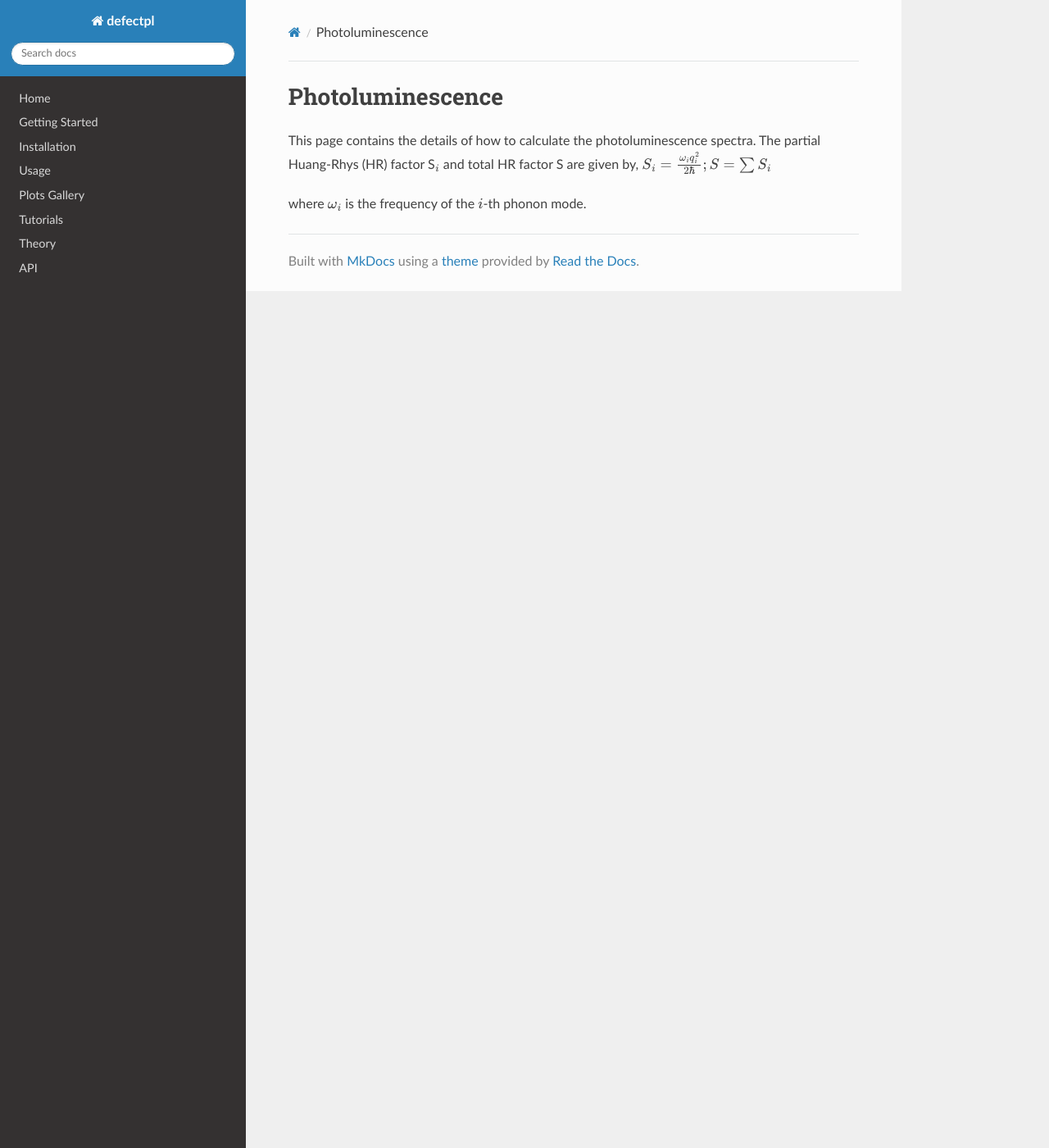
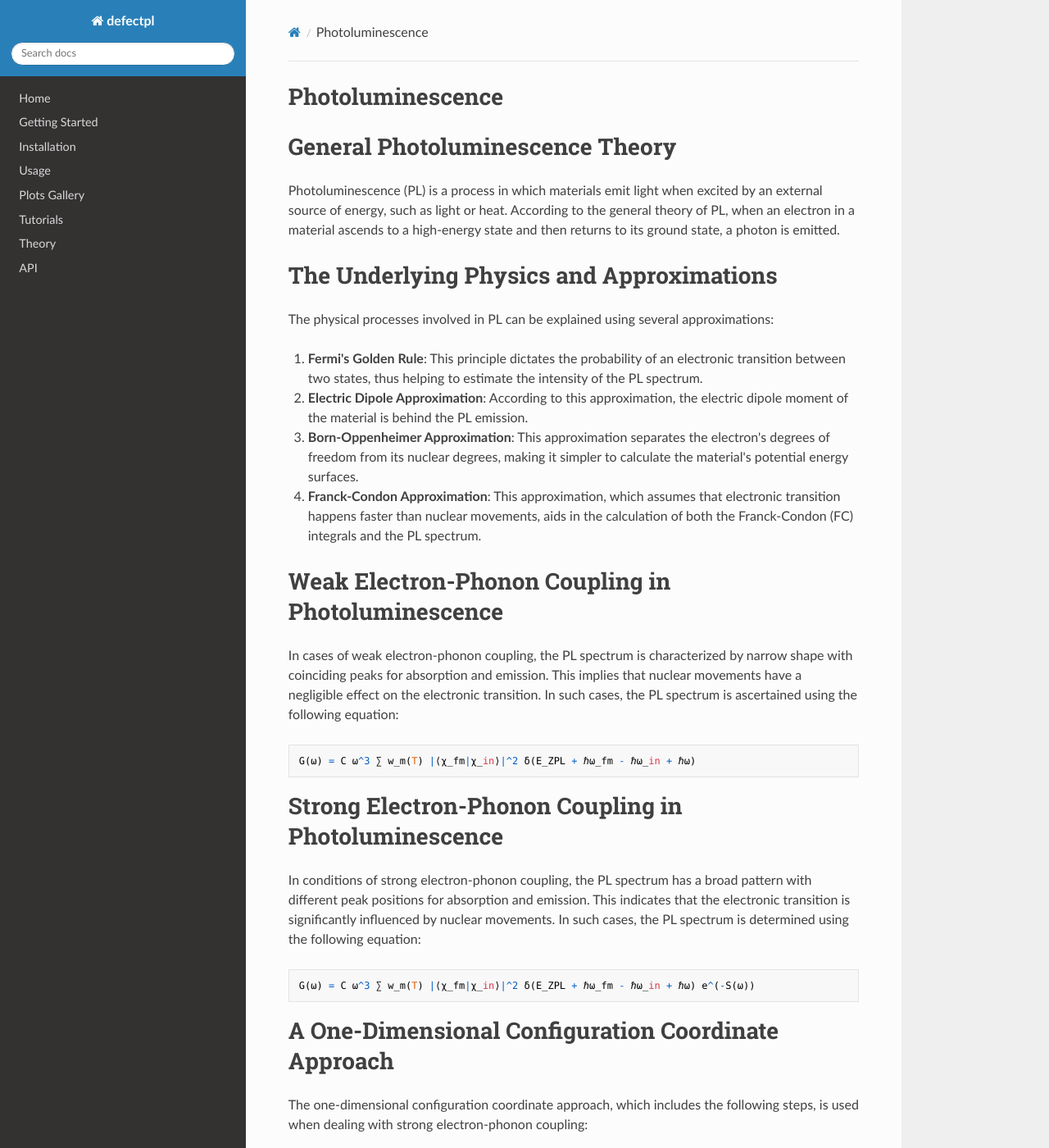
Before and after one commit to Shibu778/defectpl, an MkDocs documentation site: the page built from docs/theory/photoluminescence.md, in a window 1280 px wide and 1400 px high. Shown: the whole window at 82% size. Built offline with MkDocs 1.6.1, drawn with Linux system fonts in a browser that asks for light colours; nearby versions of some CDN libraries; some of the changed text lies outside the part shown.

Commit message:
rough_first

```diff
--- a/docs/theory/photoluminescence.md
+++ b/docs/theory/photoluminescence.md
@@ -1,7 +1,59 @@
 # Photoluminescence
 
-This page contains the details of how to calculate the photoluminescence spectra.
-The partial Huang-Rhys (HR) factor S$_i$ and total HR factor S are given by,
-    $S_i  = \frac{\omega_i q_i^2} {2 \hbar}; S = \sum S_i$
+# General Photoluminescence Theory
 
-where $\omega_i$ is the frequency of the $i$-th phonon mode.
+Photoluminescence (PL) is a process in which materials emit light when excited by an external source of energy, such as light or heat. According to the general theory of PL, when an electron in a material ascends to a high-energy state and then returns to its ground state, a photon is emitted.
+
+# The Underlying Physics and Approximations
+
+The physical processes involved in PL can be explained using several approximations:
+
+1. **Fermi's Golden Rule**: This principle dictates the probability of an electronic transition between two states, thus helping to estimate the intensity of the PL spectrum.
+
+2. **Electric Dipole Approximation**: According to this approximation, the electric dipole moment of the material is behind the PL emission.
+
+3. **Born-Oppenheimer Approximation**: This approximation separates the electron's degrees of freedom from its nuclear degrees, making it simpler to calculate the material's potential energy surfaces.
+
+4. **Franck-Condon Approximation**: This approximation, which assumes that electronic transition happens faster than nuclear movements, aids in the calculation of both the Franck-Condon (FC) integrals and the PL spectrum.
+
+# Weak Electron-Phonon Coupling in Photoluminescence
+
+In cases of weak electron-phonon coupling, the PL spectrum is characterized by narrow shape with coinciding peaks for absorption and emission. This implies that nuclear movements have a negligible effect on the electronic transition. In such cases, the PL spectrum is ascertained using the following equation:
+
+    G(ω) = C ω^3 ∑ w_m(T) |⟨χ_fm|χ_in⟩|^2 δ(E_ZPL + ℏω_fm - ℏω_in + ℏω)
+
+# Strong Electron-Phonon Coupling in Photoluminescence
+
+In conditions of strong electron-phonon coupling, the PL spectrum has a broad pattern with different peak positions for absorption and emission. This indicates that the electronic transition is significantly influenced by nuclear movements. In such cases, the PL spectrum is determined using the following equation:
+
+    G(ω) = C ω^3 ∑ w_m(T) |⟨χ_fm|χ_in⟩|^2 δ(E_ZPL + ℏω_fm - ℏω_in + ℏω) e^(-S(ω))
+
+# A One-Dimensional Configuration Coordinate Approach
+
+The one-dimensional configuration coordinate approach, which includes the following steps, is used when dealing with strong electron-phonon coupling:
+
+1. **Optimize the ground state and excited state geometries** - Quantum chemistry methods are used to derive optimal configurations for the ground state and excited state of the material.
+
+2. **Build a 1D configuration coordinate diagram** - This diagram is created using linear interpolation between the optimized ground state and excited state geometries.
+
+3. **Calculate the effective phonon modes and the Huang-Rhys factor** - Using the optimized geometries, these values are calculated.
+
+4. **Compute the Franck-Condon integrals and the PL spectrum** - Using the effective phonon modes and the Huang-Rhys factor, these predictive details are calculated.
+
+# Intermediate Electron-Phonon Coupling in Photoluminescence
+
+When electron-phonon coupling is intermediate, the PL spectrum is broad, but not as broad as in the case of strong coupling. In this scenario, the following equation is used to determine the PL spectrum:
+
+    G(ω) = C ω^3 ∑ w_m(T) |⟨χ_fm|χ_in⟩|^2 δ(E_ZPL + ℏω_fm - ℏω_in + ℏω) e^(-S(ω))
+
+# Further Concepts and Methodologies
+
+- **Multidimensional Nuclear Wavefunction**: This mathematical representation is used to portray nuclear motion in the presence of electron-phonon coupling.
+
+- **Displaced Harmonic Oscillator Approximation**: This approximation, effective in situations with weak electron-phonon coupling, assumes that the nuclear motion can be represented as a displaced harmonic oscillator.
+
+- **Generating Function**: This mathematical method aids in the computation of both FC integrals and the PL spectrum.
+
+- **Spectral Density of Electron-Phonon (el-ph) Coupling**: This quantifies the distribution of phonon modes and their corresponding energies.
+
+- **Partial Huang-Rhys Factor (HRF)**: This value measures the strength of electron-phonon coupling for a specific phonon mode.
```
